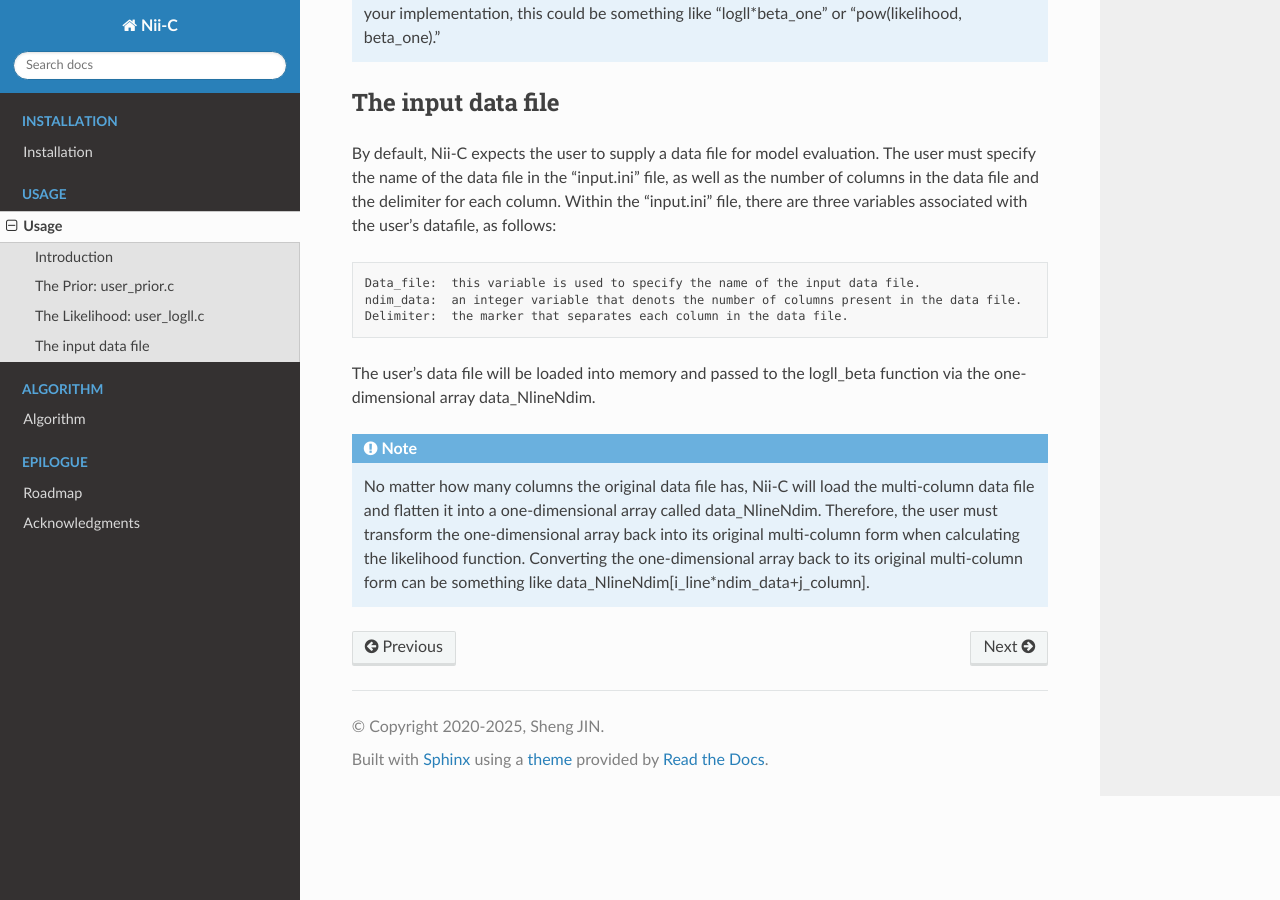
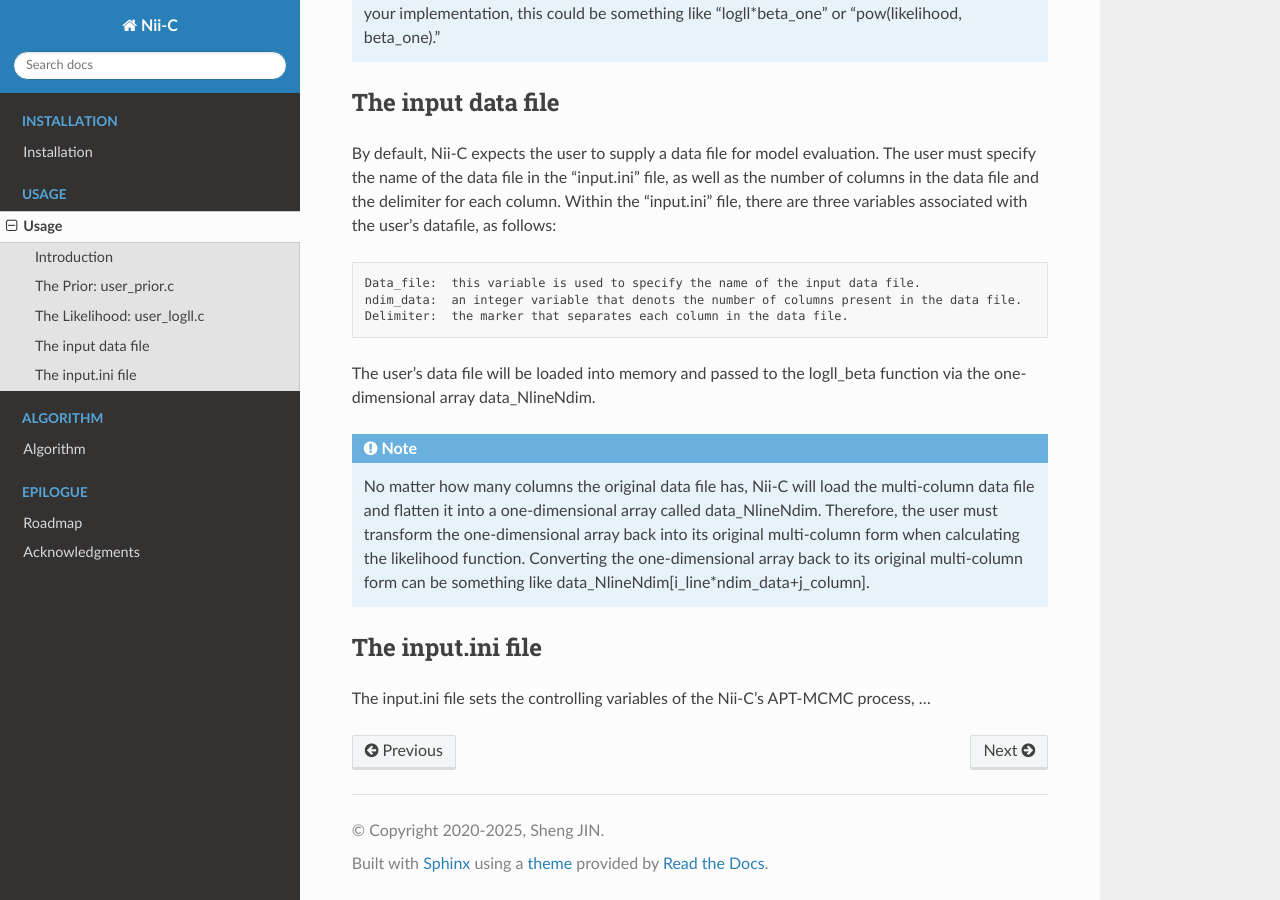
Before and after one commit to shengjin/nii-c-MAN, a Sphinx documentation site: the page built from docs/source/usage.rst, in a window 1280 px wide and 900 px high, scrolled down 1722 px. Built offline with Sphinx 7.4.7 and the Read the Docs theme 3.1.0, drawn with Linux system fonts in a browser that asks for light colours.

```diff
--- a/docs/source/install.rst
+++ b/docs/source/install.rst
@@ -49,7 +49,7 @@ With compilation complete, we can now run the executable, which will be sampling
 The sampling process will be complete in a few seconds.
 In the newly generated results directory, there are several chain[0-9].dat files contain Markov-chain samples collected at the distinct β of Nii-C’s parallel-tempering MCMC framework.
 In this linear regression example, which is configured by the "input.ini" file in the source code directory, chain3.dat (β = 1.0) contains the posterior samples of the model parameters.
-Please see the Nii-C's code paper [1]_ for the details of the Nii-C's parallel-tempering algorithm and the linear regression model used in this example.
+Please see the Nii-C's code paper [1]_ for the details of the Nii-C's Automatic Parallel Tempering Markov Chain Monte Carlo (APT-MCMC) algorithm and the linear regression model used in this example.
 
 
 .. note::
--- a/docs/source/usage.rst
+++ b/docs/source/usage.rst
@@ -87,3 +87,9 @@ The user's data file will be loaded into memory and passed to the logll_beta fun
 
 .. note::
    No matter how many columns the original data file has, Nii-C will load the multi-column data file and flatten it into a one-dimensional array called data_NlineNdim. Therefore, the user must transform the one-dimensional array back into its original multi-column form when calculating the likelihood function. Converting the one-dimensional array back to its original multi-column form can be something like data_NlineNdim[i_line*ndim_data+j_column].
+
+
+The input.ini file
+------------------
+
+The input.ini file sets the controlling variables of the Nii-C's APT-MCMC process, ...
```
